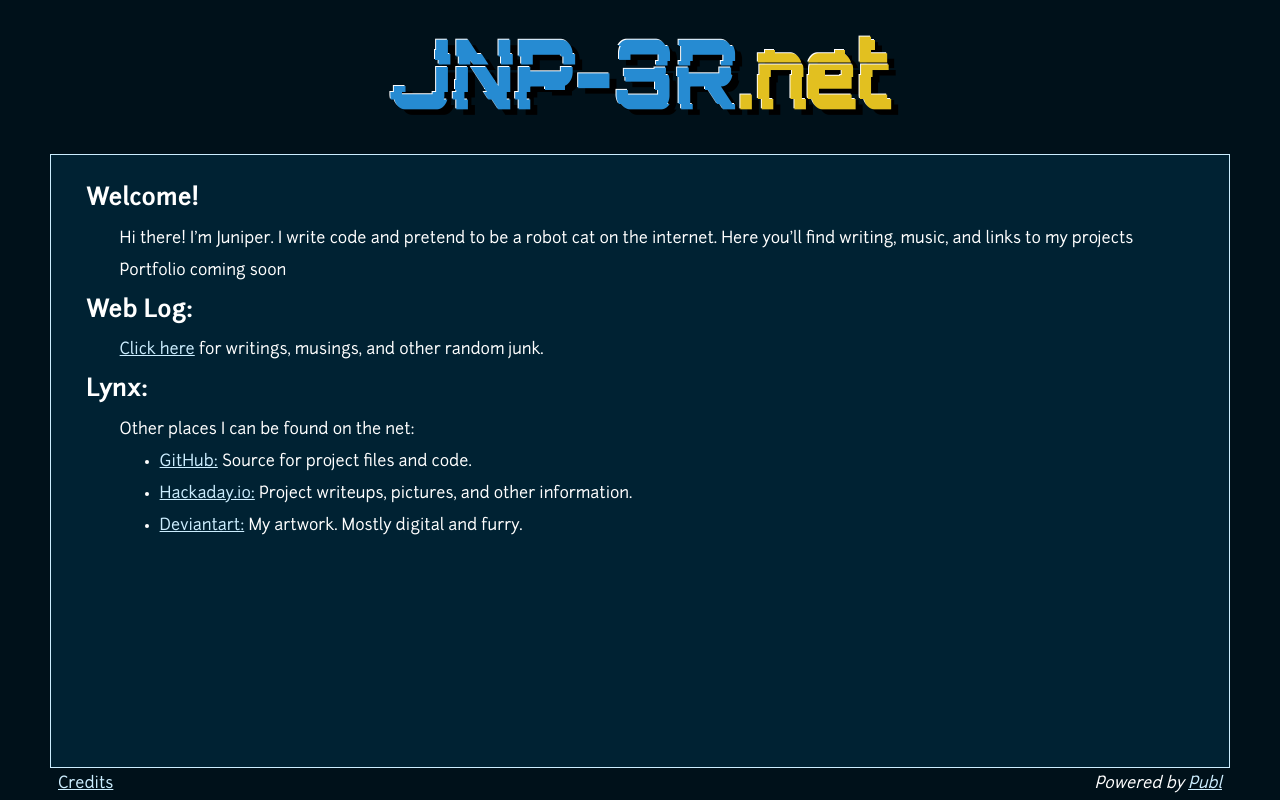
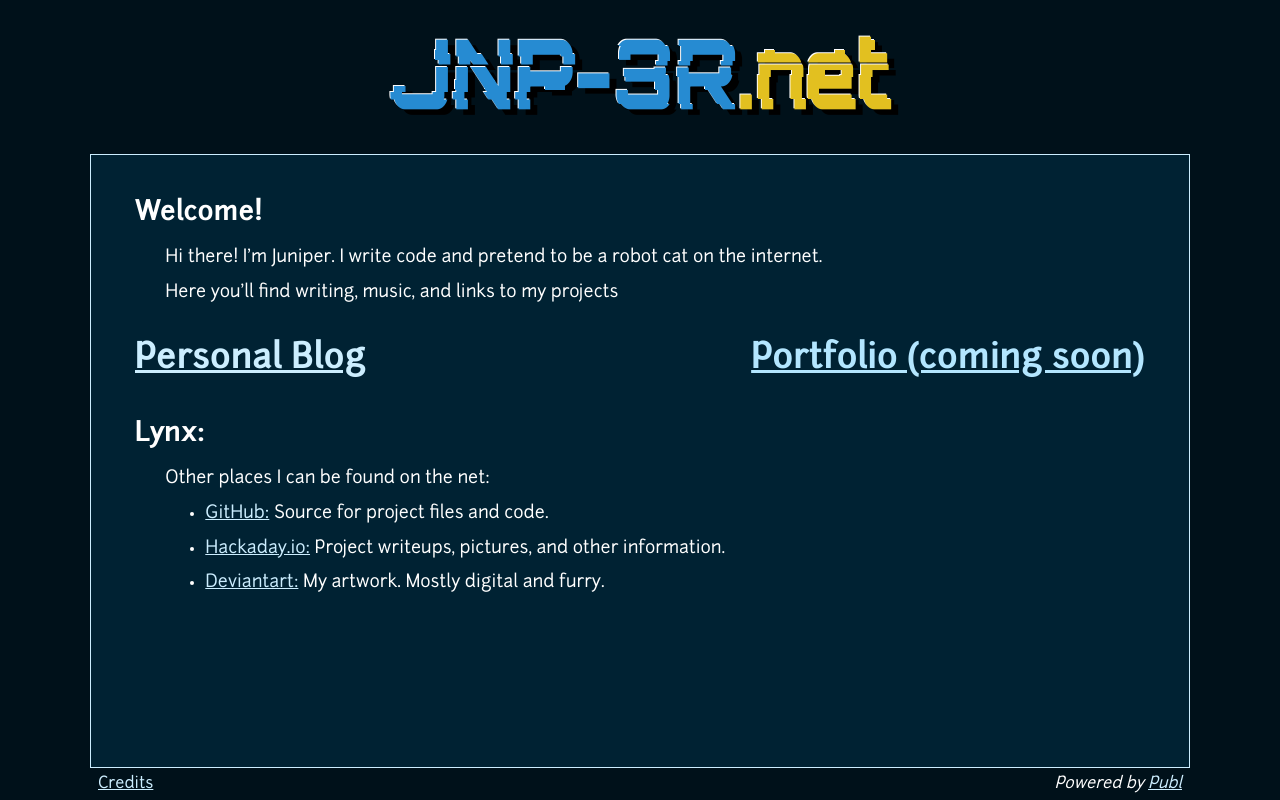
Before and after one commit to juniperlynx/jnp-3r.net, a Python web app: template templates/index.html in a window 1280 px wide. Run offline with Jinja, Linux system fonts and the light colour scheme; the template is opened without the code that fills it, so the values that code supplies are empty.

Commit message:
Large layout and style cleanup
Fixed CSS bug due to applying padding twice around content div,
reworked index.html with side by side blog and portfolio links,
and added missing home and back links.

```diff
--- a/static/global-style.css
+++ b/static/global-style.css
@@ -5,9 +5,9 @@ html {
 }
 
 body {
-    padding-right: 50px;
-    padding-left: 50px;
-    max-width: 1200px;
+    padding-right: 5%;
+    padding-left: 5%;
+    max-width: 1100px;
     margin: auto;
     display: flex;
     flex-flow: column;
@@ -15,6 +15,7 @@ body {
     height: 100%;
 
     font-family: 'Junction';
+    font-size: 100%;
     background-color: #00111a;
     color: #ffffff;
 }
@@ -35,6 +36,18 @@ a:active {
     color: #ffffff;
 }
 
+h1 {
+  font-size: 2.2em;
+}
+
+h2 {
+  font-size: 1.7em;
+}
+
+p {
+  font-size: 1.1em;
+}
+
 header {
     text-align: center;
 }
@@ -50,9 +63,9 @@ footer {
 
 .content {
     background-color: #002233;
-    padding-top: 1%;
-    padding-right: 3%;
-    padding-left: 3%;
+    padding-top: 2%;
+    padding-right: 4%;
+    padding-left: 4%;
     border: 1px solid #cceeff;
     flex-grow: 1;
     overflow-y: auto;
@@ -62,17 +75,29 @@ footer {
     padding-left: 3%;
 }
 
+.inner-float {
+    height: 5em;
+}
+
+.inner-left {
+    float: left;
+}
+
+.inner-right {
+    float: right;
+}
+
 #banner {
     width: 65%;
     max-width: 550px;
     max-height: 150px;
 }
 
-#credits {
+#footer-left {
     float: left;
 }
 
-#powered-by {
+#footer-right {
     float: right;
     font-style: italic;
 }
--- a/templates/blog/index.html
+++ b/templates/blog/index.html
@@ -11,6 +11,8 @@
     </header>
 
     <div class="content">
+        <a href="/index.html"><p>Go Home...</p></a>
+
         <h2>Entries:</h2>
         <div class="inner-margins">
             {% for entry in view(recurse=True,entry_type_not='page') %}
@@ -27,8 +29,8 @@
     </div>
 
     <footer>
-        <span id="credits"><a href="/3-Acknowledgements">Credits</a></span>
-        <span id="powered-by">Powered by <a href="https://publ.plaidweb.site">Publ</a></span>
+        <span id="footer-left"><a href="/3-Acknowledgements">Credits</a></span>
+        <span id="footer-right">Powered by <a href="https://publ.plaidweb.site">Publ</a></span>
     </footer>
 </body>
 </html>
--- a/templates/entry.html
+++ b/templates/entry.html
@@ -25,8 +25,8 @@
     </div>
 
     <footer>
-        <span id="credits"><a href="/3-Acknowledgements">Credits</a></span>
-        <span id="powered-by">Powered by <a href="https://publ.plaidweb.site">Publ</a></span>
+        <span id="footer-left"><a href="/3-Acknowledgements">Credits</a></span>
+        <span id="footer-right">Powered by <a href="https://publ.plaidweb.site">Publ</a></span>
     </footer>
 </body>
 </html>
--- a/templates/index.html
+++ b/templates/index.html
@@ -13,13 +13,13 @@
     <div class="content">
         <h2>Welcome!</h2>
         <div class="inner-margins">
-           <p>Hi there! I'm Juniper. I write code and pretend to be a robot cat on the internet. Here you'll find writing, music, and links to my projects</p>
-           <p>Portfolio coming soon</p>
+           <p>Hi there! I'm Juniper. I write code and pretend to be a robot cat on the internet.</p>
+           <p>Here you'll find writing, music, and links to my projects</p>
         </div>
 
-        <h2>Web Log:</h2>
-        <div class="inner-margins">
-           <p><a href="blog">Click here</a> for writings, musings, and other random junk.</p>
+        <div class="inner-float">
+            <a href="/blog" class="inner-left"><h1>Personal Blog</h1></a>
+            <a href="" class="inner-right"><h1>Portfolio (coming soon)</h1></a>
         </div>
 
         <h2>Lynx:</h2>
@@ -34,8 +34,8 @@
     </div>
 
     <footer>
-        <span id="credits"><a href="/3-Acknowledgements">Credits</a></span>
-        <span id="powered-by">Powered by <a href="https://publ.plaidweb.site">Publ</a></span>
+        <span id="footer-left"><a href="/3-Acknowledgements">Credits</a></span>
+        <span id="footer-right">Powered by <a href="https://publ.plaidweb.site">Publ</a></span>
     </footer>
 </body>
 </html>
```
